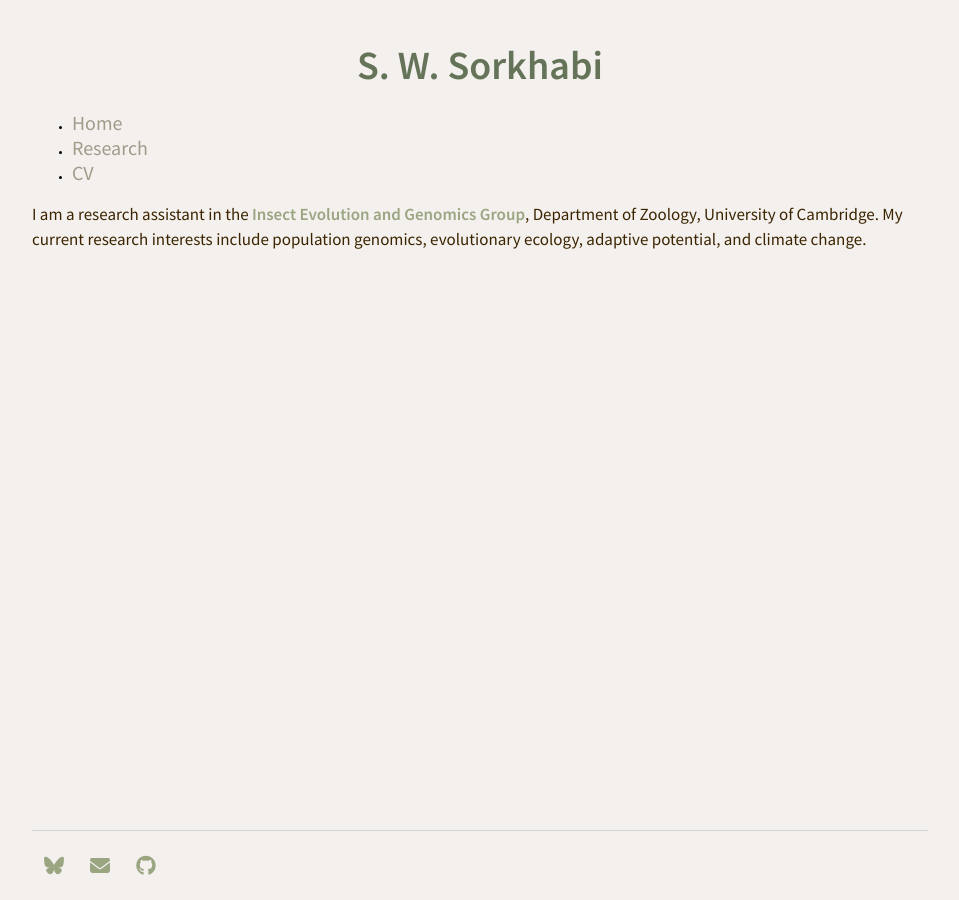
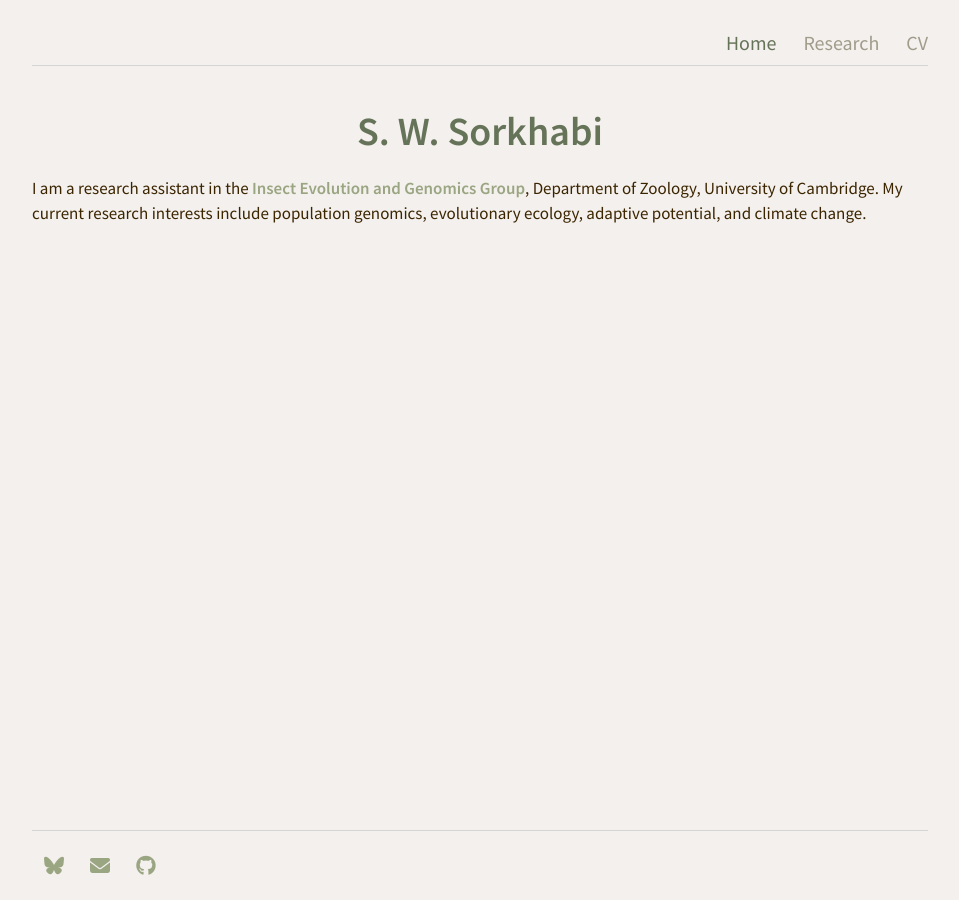
Before and after one commit to ssorkhabi/ssorkhabi.github.io, a Jekyll site: the page built from index.md, in a window 1280 px wide. Shown: the whole page, without its empty margins (160-1119 px from the left). Built offline with Jekyll 4.4.1, drawn with Linux system fonts in a browser that asks for light colours.

Commit message:
accessibility improvement

```diff
--- a/_layouts/default.html
+++ b/_layouts/default.html
@@ -17,15 +17,18 @@
     <link rel="stylesheet" href="{{ '/css/responsive.css' | relative_url }}" />
   </head>
   <body>
+    {% capture nav_links %}
+      <ul>
+        <li><a href="{{ '/' | relative_url }}" {% if page.title == "Home" %}class="active"{% endif %}>Home</a></li>
+        <li><a href="{{ '/research' | relative_url }}" {% if page.title == "Research" %}class="active"{% endif %}>Research</a></li>
+        <li><a href="{{ '/cv' | relative_url }}" {% if page.title == "CV" %}class="active"{% endif %}>CV</a></li>
+      </ul>
+    {% endcapture %}
+
+    <!-- Top nav (computer) -->
+    <nav class="nav-bar">{{ nav_links }}</nav>
+
     <h1>{{ site.title }}</h1>
-
-    <nav class="nav-home">
-      <ul>
-        <li><a href="{{ '/' | relative_url }}">Home</a></li>
-        <li><a href="{{ '/research' | relative_url }}">Research</a></li>
-        <li><a href="{{ '/cv' | relative_url }}">CV</a></li>
-      </ul>
-    </nav>
 
     {{ content }}
 
@@ -40,5 +43,8 @@
         <i class="fa-brands fa-github"></i>
       </a>
     </footer>
+
+    <!-- Bottom nav (phone) -->
+    <nav class="nav-bar-bottom">{{ nav_links }}</nav>
   </body>
 </html>
```
